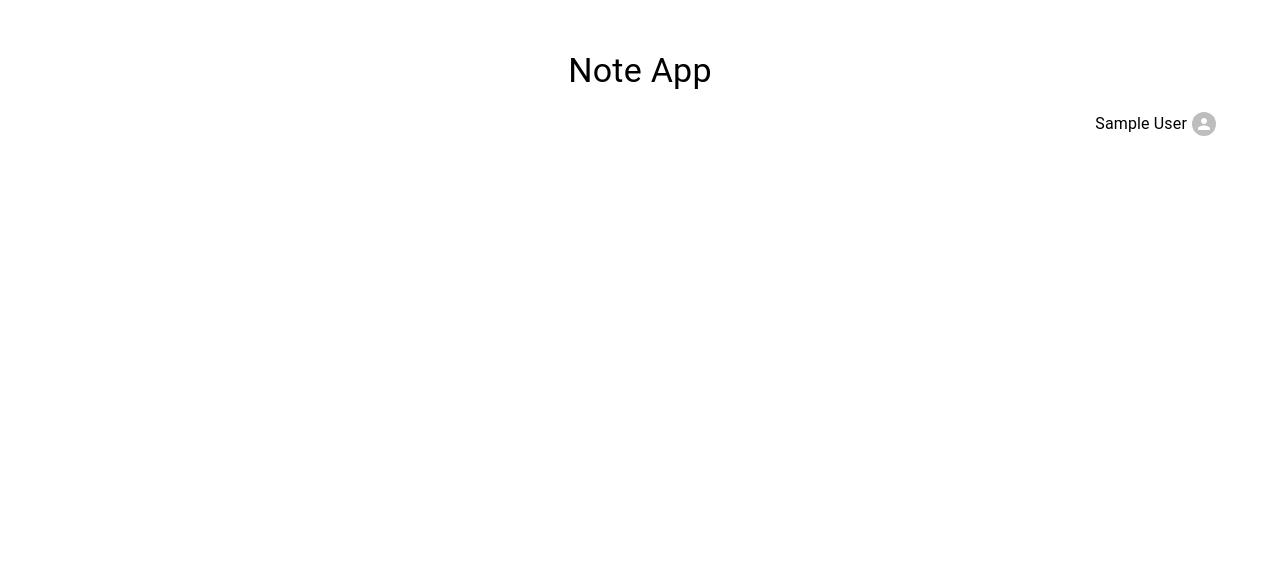
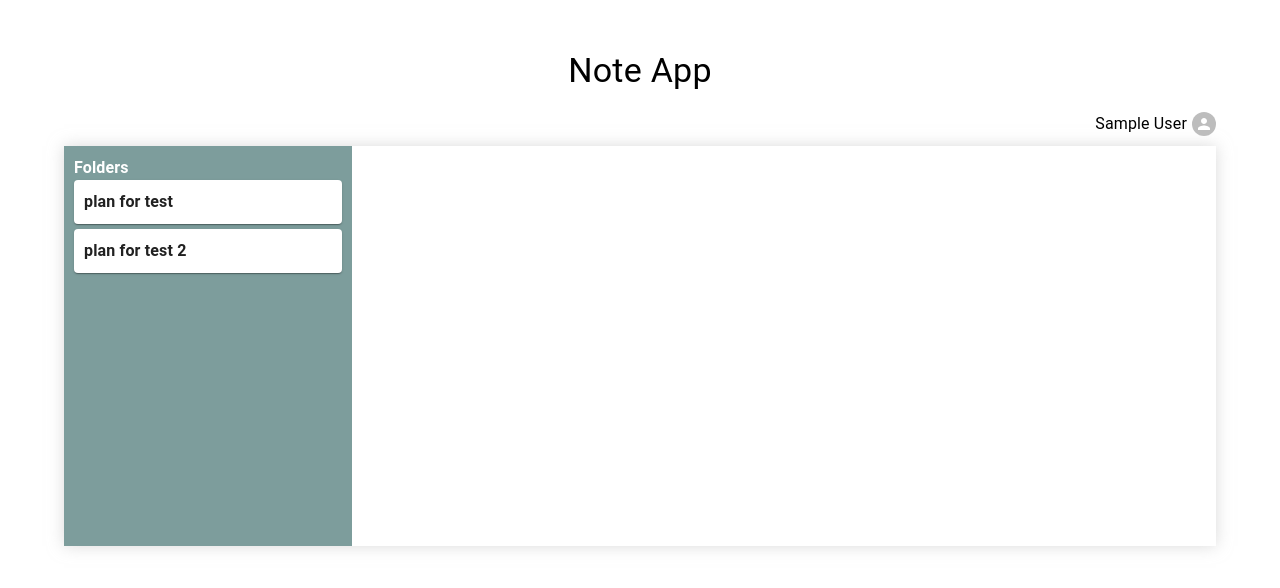
Before and after one commit to HoTien2004/FullstackToDoList, a React (Vite) app in the folder client/: page / in a window 1280 px wide. Shown: the top 588 px of the page. Built offline with nearby package versions, Linux system fonts and the light colour scheme; no server answers; sample sign-in values are in the browser's storage.

Commit message:
10. Build layout for Home page

```diff
--- a/client/package.json
+++ b/client/package.json
@@ -15,9 +15,12 @@
     "@fontsource/roboto": "^5.1.1",
     "@mui/icons-material": "^6.4.2",
     "@mui/material": "^6.4.2",
+    "draft-js": "^0.11.7",
+    "draftjs-to-html": "^0.9.1",
     "firebase": "^11.2.0",
     "react": "^18.3.1",
     "react-dom": "^18.3.1",
+    "react-draft-wysiwyg": "^1.15.0",
     "react-router-dom": "^7.1.4"
   },
   "devDependencies": {
--- /dev/null
+++ b/client/src/components/FolderList.jsx
@@ -0,0 +1,52 @@
+import { Box, Card, CardContent, List, Typography } from '@mui/material'
+import React, { useState } from 'react'
+import { Link, useParams } from 'react-router-dom'
+
+const FolderList = ({ folders }) => {
+
+    const { folderId } = useParams()
+    console.log({ folderId });
+    const [activeFolderId, setActiveFolderId] = useState(folderId)
+
+    return (
+        <List sx={{
+            width: '100%',
+            bgcolor: '#7D9D9C',
+            height: '100%',
+            padding: '10px',
+            textAlign: 'left',
+            overflowY: 'auto'
+        }}
+            subheader={
+                <Box>
+                    <Typography sx={{ fontWeight: 'bold', color: 'white' }}>
+                        Folders
+                    </Typography>
+                </Box>
+            }
+        >
+            {
+                folders.map(({ id, name }) => {
+                    return (
+                        <Link
+                            key={id}
+                            to={`folders/${id}`}
+                            style={{ textDecoration: 'none' }}
+                            onClick={() => setActiveFolderId(id)}
+                        >
+                            <Card sx={{ mb: '5px', backgroundColor: id === activeFolderId ? 'rgb(255 211 140)' : null }}>
+                                <CardContent sx={{ '&:last-child': { pb: '10px' }, padding: '10px' }}>
+                                    <Typography sx={{ fontSize: 16, fontWeight: 'bold' }}>
+                                        {name}
+                                    </Typography>
+                                </CardContent>
+                            </Card>
+                        </Link>
+                    )
+                })
+            }
+        </List>
+    )
+}
+
+export default FolderList
--- /dev/null
+++ b/client/src/components/Note.jsx
@@ -0,0 +1,45 @@
+import React, { useEffect, useState } from 'react'
+import { ContentState, convertFromHTML, convertToRaw, EditorState } from 'draft-js'
+import { Editor } from 'react-draft-wysiwyg'
+import { draftToHtml } from 'draftjs-to-html'
+
+export default function Note() {
+
+    const note = {
+        id: '999',
+        content: '<p>This is new note</p>'
+    };
+
+    const [editorState, setEditorState] = useState(() => {
+        return EditorState.createEmpty();
+    });
+
+    const [rawHTML, setRawHTML] = useState(note.content);
+
+    useEffect(() => {
+        const blockFromHtml = convertFromHTML(note.content);
+        const state = ContentState.createFromBlockArray(
+            blockFromHtml.contentBlocks,
+            blockFromHtml.entityMap,
+        )
+        setEditorState(EditorState.createWithContent(state))
+    }, [note.id]);
+
+
+    useEffect(() => {
+        setRawHTML(note.content);
+    }, [note.content]);
+
+    const handleOnchange = (e) => {
+        setEditorState(e);
+        setRawHTML(draftToHtml(convertToRaw(e.getCurrentContent())));
+    };
+
+    return (
+        <Editor
+            editorState={editorState}
+            onEditorStateChange={handleOnchange}
+            placeholder='Write something'
+        />
+    )
+}
--- /dev/null
+++ b/client/src/components/NoteList.jsx
@@ -0,0 +1,59 @@
+import { Box, Card, CardContent, Grid, List, Typography } from '@mui/material'
+import React, { useState } from 'react'
+import { Link, Outlet, useParams } from 'react-router-dom';
+
+const NoteList = () => {
+
+    const { noteId } = useParams();
+    const [activeNoteId, setActiveNoteId] = useState(noteId)
+
+    const folder = {
+        notes: [
+            { id: '1', content: '<p>This is new note</p>' },
+            { id: '2', content: '<p>This is new note 2</p>' }
+        ]
+    };
+
+    return (
+        <Grid container height="100%">
+            <Grid item xs={4} sx={{ width: '100%', maxWidth: 360, bgcolor: '#F0EBE3', height: '100%', overflowY: 'auto', padding: '10px', textAlign: 'left' }}>
+                <List
+                    subheader={
+                        <Box>
+                            <Typography sx={{ fontWeight: 'bold' }}>Notes</Typography>
+                        </Box>
+                    }
+                >
+                    {
+                        folder.notes.map(({ id, content }) => {
+                            return (
+                                <Link
+                                    key={id}
+                                    to={`note/${id}`}
+                                    style={{ textDecoration: 'none' }}
+                                    onClick={() => setActiveNoteId(id)}
+                                >
+                                    <Card sx={{ mb: '5px', backgroundColor: id === activeNoteId ? 'rgb(255 211 140)' : null }}>
+                                        <CardContent sx={{ '&:last-child': { pb: '10px' }, padding: '10px' }}>
+                                            <div
+                                                style={{ fontSize: 14, fontWeight: 'bold' }}
+                                                dangerouslySetInnerHTML={{
+                                                    __html: `${content.substring(0, 30) || 'Empty'} `,
+                                                }}
+                                            />
+                                        </CardContent>
+                                    </Card>
+                                </Link>
+                            )
+                        })
+                    }
+                </List>
+            </Grid>
+            <Grid item xs={8} sx={{ height: '100%' }}>
+                <Outlet />
+            </Grid>
+        </Grid>
+    )
+}
+
+export default NoteList
--- a/client/src/main.jsx
+++ b/client/src/main.jsx
@@ -1,6 +1,7 @@
 import { StrictMode } from 'react'
 import { createRoot } from 'react-dom/client'
 import { RouterProvider } from 'react-router-dom'
+import '../node_modules/react-draft-wysiwyg/dist/react-draft-wysiwyg.css'
 import './index.css'
 import router from './router/index.jsx'
 import { Container } from '@mui/material'
--- a/client/src/pages/Home.jsx
+++ b/client/src/pages/Home.jsx
@@ -1,6 +1,8 @@
 import React from 'react'
-import { Box, Typography } from '@mui/material'
+import { Box, Grid, Typography } from '@mui/material'
 import UserMenu from '../components/UserMenu'
+import FolderList from '../components/FolderList'
+import { Outlet } from 'react-router-dom'
 
 
 const Home = () => {
@@ -11,6 +13,17 @@ const Home = () => {
       <Box sx={{ display: 'flex', justifyContent: 'right', mb: '10px' }}>
         <UserMenu />
       </Box>
+
+      <Grid container sx={{ height: '50vh', boxShadow: '0 0 15px 0 rgb(193 193 193 / 60%)' }}>
+        <Grid item xs={3} sx={{ height: '100%' }}>
+          <FolderList folders={[
+            { id: "1", name: 'plan for test' },
+            { id: "2", name: 'plan for test 2' }]} />
+        </Grid>
+        <Grid item xs={9} sx={{ height: '100%' }}>
+          <Outlet />
+        </Grid>
+      </Grid>
     </>
   )
 }
--- a/client/vite.config.js
+++ b/client/vite.config.js
@@ -4,6 +4,9 @@ import react from '@vitejs/plugin-react'
 // https://vite.dev/config/
 export default defineConfig({
   plugins: [react()],
+  define: {
+    "global": {}
+  },
   server: {
     port: 3000,
   },
```
Also changed, not shown: client/src/router/index.jsx (+15 -1 lines), 1 other file (tests, documents, lock files or other folders).
